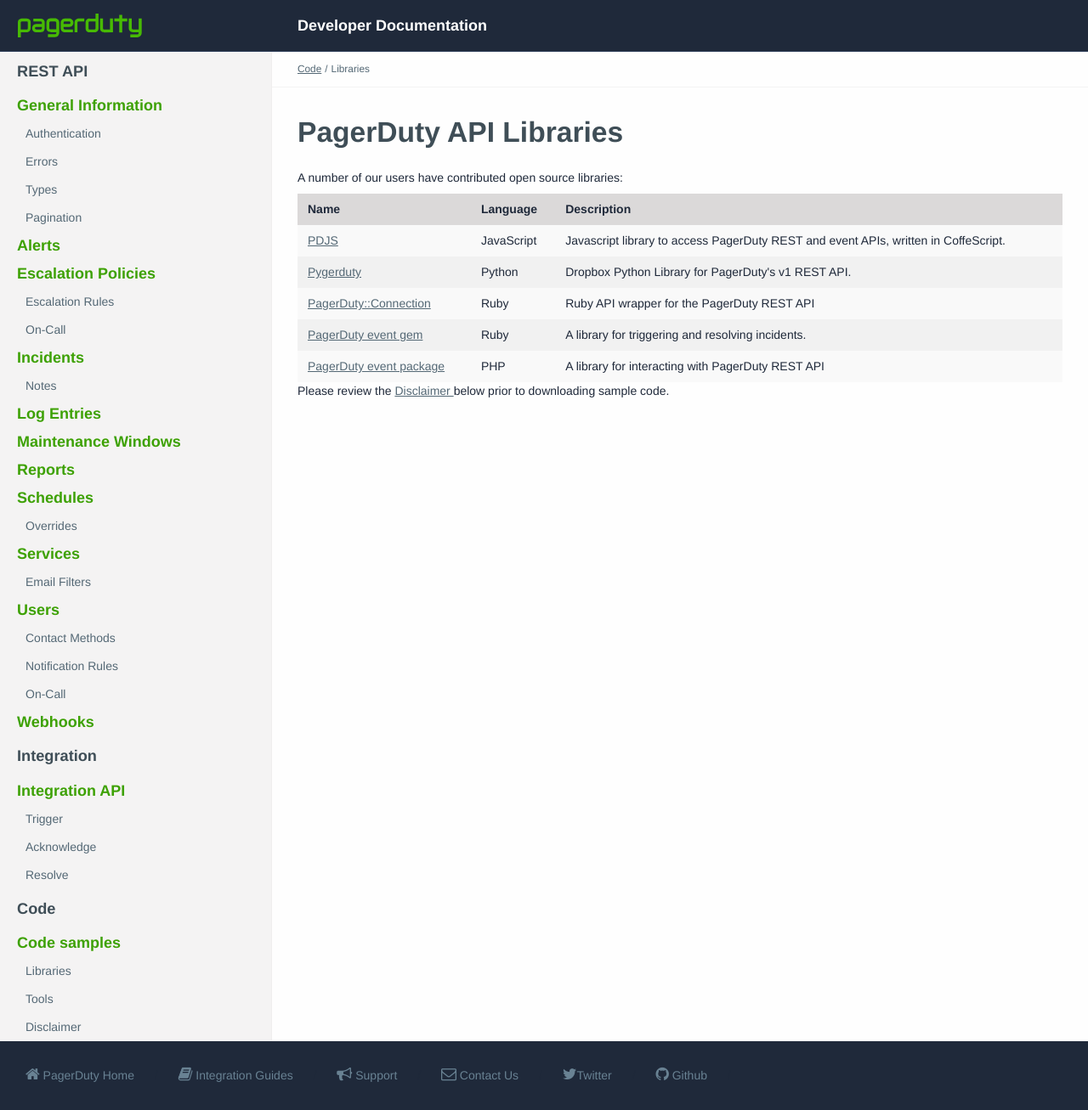
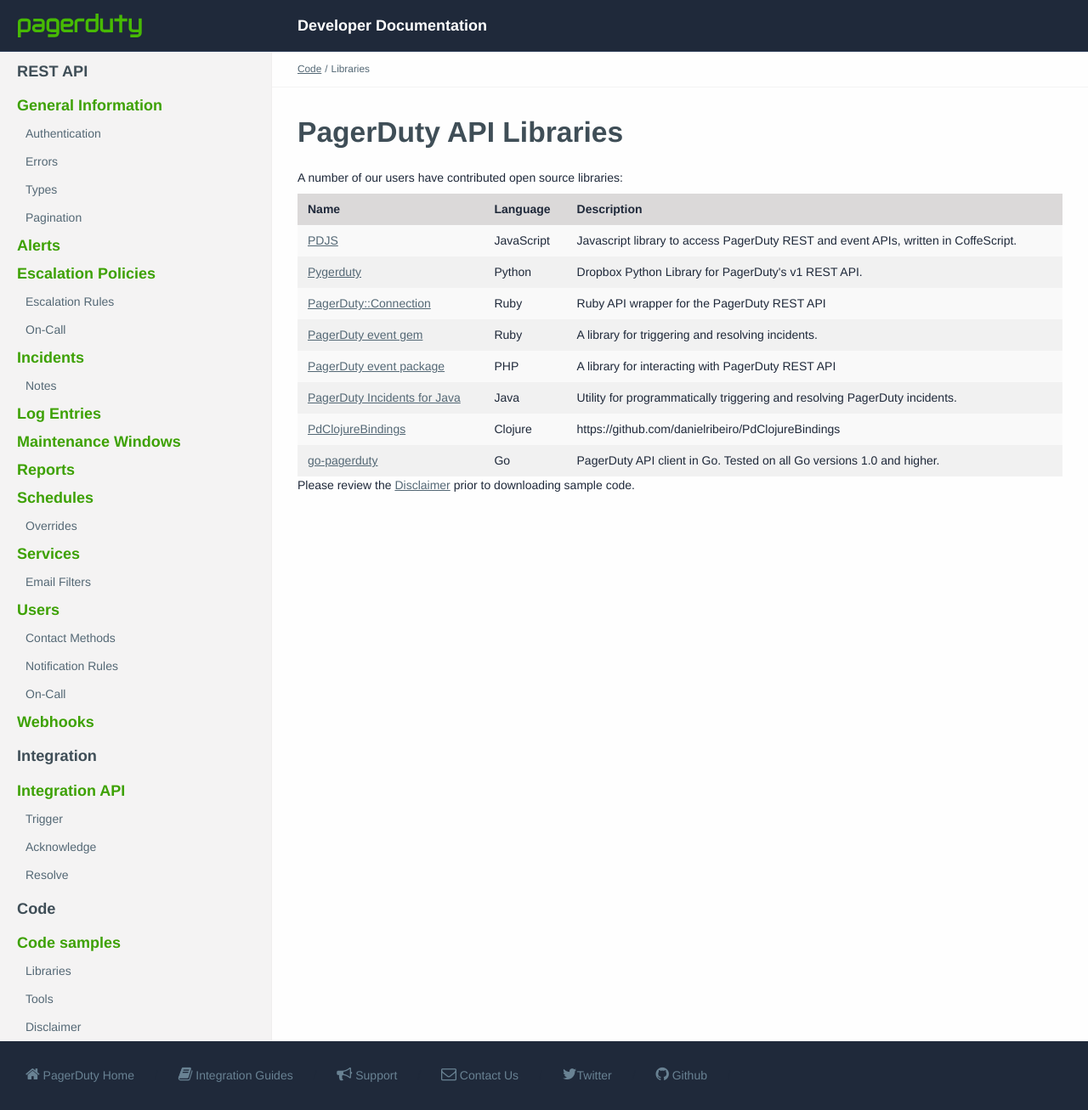
Before and after one commit to h4dz/devdocs, a Jekyll site: the page built from source/documentation/code/libraries.html, in a window 1280 px wide. Shown: the whole page at 85% size. Built offline with Jekyll 4.4.1, drawn with Linux system fonts in a browser that asks for light colours; some web fonts are replaced.

Commit message:
Add library data file and auto-populate the libraries table

```diff
--- /dev/null
+++ b/source/_data/libraries.yml
@@ -0,0 +1,39 @@
+- name: PDJS
+  url: https://github.com/eurica/pdjs
+  language: JavaScript
+  description: "Javascript library to access PagerDuty REST and event APIs, written in CoffeScript."
+
+- name: Pygerduty
+  url: https://github.com/dropbox/pygerduty
+  language: Python
+  description: "Dropbox Python Library for PagerDuty's v1 REST API."
+
+- name: PagerDuty::Connection
+  url: https://github.com/technicalpickles/pager_duty-connection
+  language: Ruby
+  description: "Ruby API wrapper for the PagerDuty REST API"
+
+- name: PagerDuty event gem
+  url: https://github.com/envato/pagerduty
+  language: Ruby
+  description: "A library for triggering and resolving incidents."
+
+- name: PagerDuty event package
+  url: https://github.com/nmcquay/pagerduty
+  language: PHP
+  description: "A library for interacting with PagerDuty REST API"
+
+- name: PagerDuty Incidents for Java
+  url: https://github.com/square/pagerduty-incidents
+  language: Java
+  description: "Utility for programmatically triggering and resolving PagerDuty incidents."
+
+- name: PdClojureBindings
+  url: https://github.com/danielribeiro/PdClojureBindings
+  language: Clojure
+  description: "https://github.com/danielribeiro/PdClojureBindings"
+
+- name: go-pagerduty
+  url: https://github.com/danryan/go-pagerduty
+  language: Go
+  description: "PagerDuty API client in Go. Tested on all Go versions 1.0 and higher."
--- a/source/documentation/code/libraries.html
+++ b/source/documentation/code/libraries.html
@@ -7,11 +7,8 @@ redirect_from:
 ---
                 <ul class="breadcrumb"><li><a href="../code.html">Code</a></li><span class="divider">/</span><li>Libraries</li></ul>
                   <div class='section'>
-<title></title>
                     <h1 class="title">PagerDuty API Libraries</h1>
-<p>
-A number of our users have contributed open source libraries:
-</p>
+                    <p>A number of our users have contributed open source libraries:</p>
                     <table class='table table-striped'>
                       <thead>
                         <tr>
@@ -20,47 +17,13 @@ A number of our users have contributed open source libraries:
                           <th>Description</th>
                         </tr>
                       </thead>
+                      {% for library in site.data.libraries %}
                         <tr>
-<td>
-<a href='https://github.com/eurica/pdjs'>PDJS</a>
-</td>
-<td>JavaScript</td>
-<td>Javascript library to access PagerDuty REST and event APIs, written in CoffeScript.</td>
+                          <td><a href="{{ library.url }}"</a>{{ library.name }}</td>
+                          <td>{{ library.language }}</td>
+                          <td>{{ library.description }}</td>
                         </tr>
-<tr>
-<td>
-<a href='https://github.com/dropbox/pygerduty'>Pygerduty</a>
-</td>
-<td>Python</td>
-<td>Dropbox Python Library for PagerDuty's v1 REST API.</td>
-</tr>
-<tr>
-<td>
-<a href='https://github.com/technicalpickles/pager_duty-connection'>PagerDuty::Connection</a>
-</td>
-<td>Ruby</td>
-<td>Ruby API wrapper for the PagerDuty REST API</td>
-</tr>
-<tr>
-<td>
-<a href='https://github.com/envato/pagerduty'>PagerDuty event gem</a>
-</td>
-<td>Ruby</td>
-<td>A library for triggering and resolving incidents.</td>
-</tr>
-<tr>
-<td>
-<a href='https://github.com/nmcquay/pagerduty'>PagerDuty event package</a>
-</td>
-<td>PHP</td>
-<td>A library for interacting with PagerDuty REST API</td>
-</tr>
+                      {% endfor %}
                     </table>
-<p>
-Please review the
-<a href='disclaimer.html'>
-Disclaimer
-</a>
-below prior to downloading sample code.
-</p>
+                    <p>Please review the <a href='disclaimer.html'>Disclaimer</a> prior to downloading sample code.</p>
                   </div>
```
Lines whose indentation alone changed are shown as unchanged.
